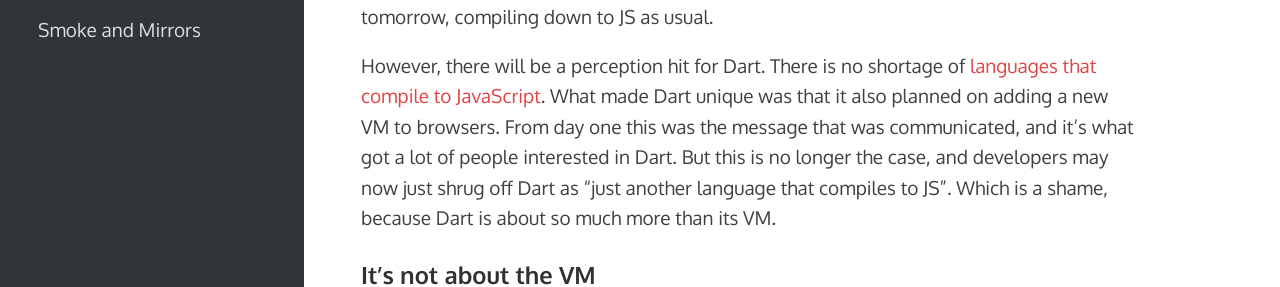
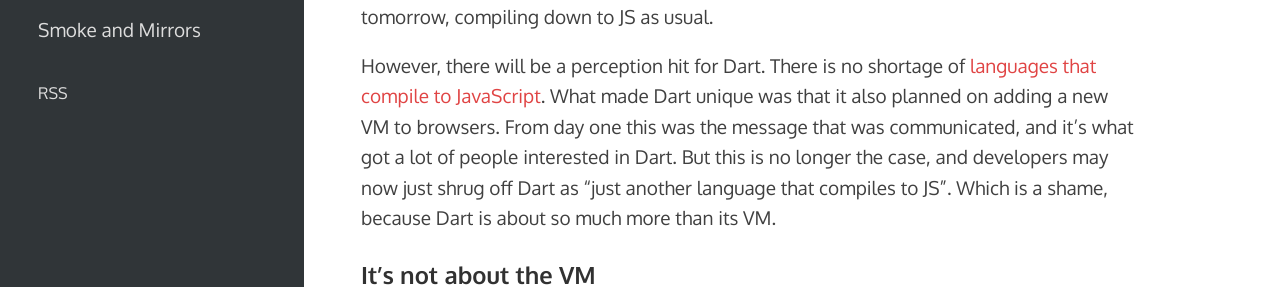
Before and after one commit to yissachar/yissachar.github.io, a Jekyll site: the page built from index.html, in a window 1280 px wide. Shown: the part 435-722 px from the top of the page. Built offline with Jekyll 4.4.1, drawn with Linux system fonts in a browser that asks for light colours; Markdown is read by kramdown in place of the engine named in the settings; the list of posts is cut into pages by our own code.

Commit message:
Add RSS link

```diff
--- a/_includes/sidebar.html
+++ b/_includes/sidebar.html
@@ -11,5 +11,7 @@
       {% endfor %}
     </ul>
 
+    <a href="/rss" class="rss-link">RSS</a>
+
   </div>
 </div>
--- a/public/css/hyde.css
+++ b/public/css/hyde.css
@@ -86,6 +86,7 @@
 .sidebar-nav {
   padding-left: 0;
   list-style: none;
+  margin-bottom: 35px;
 }
 .sidebar-nav-item {
   display: block;
@@ -111,6 +112,10 @@
     top:    3rem;
     left:   1rem;
   }
+}
+
+.rss-link {
+  font-size: 16px;
 }
 
 
```
